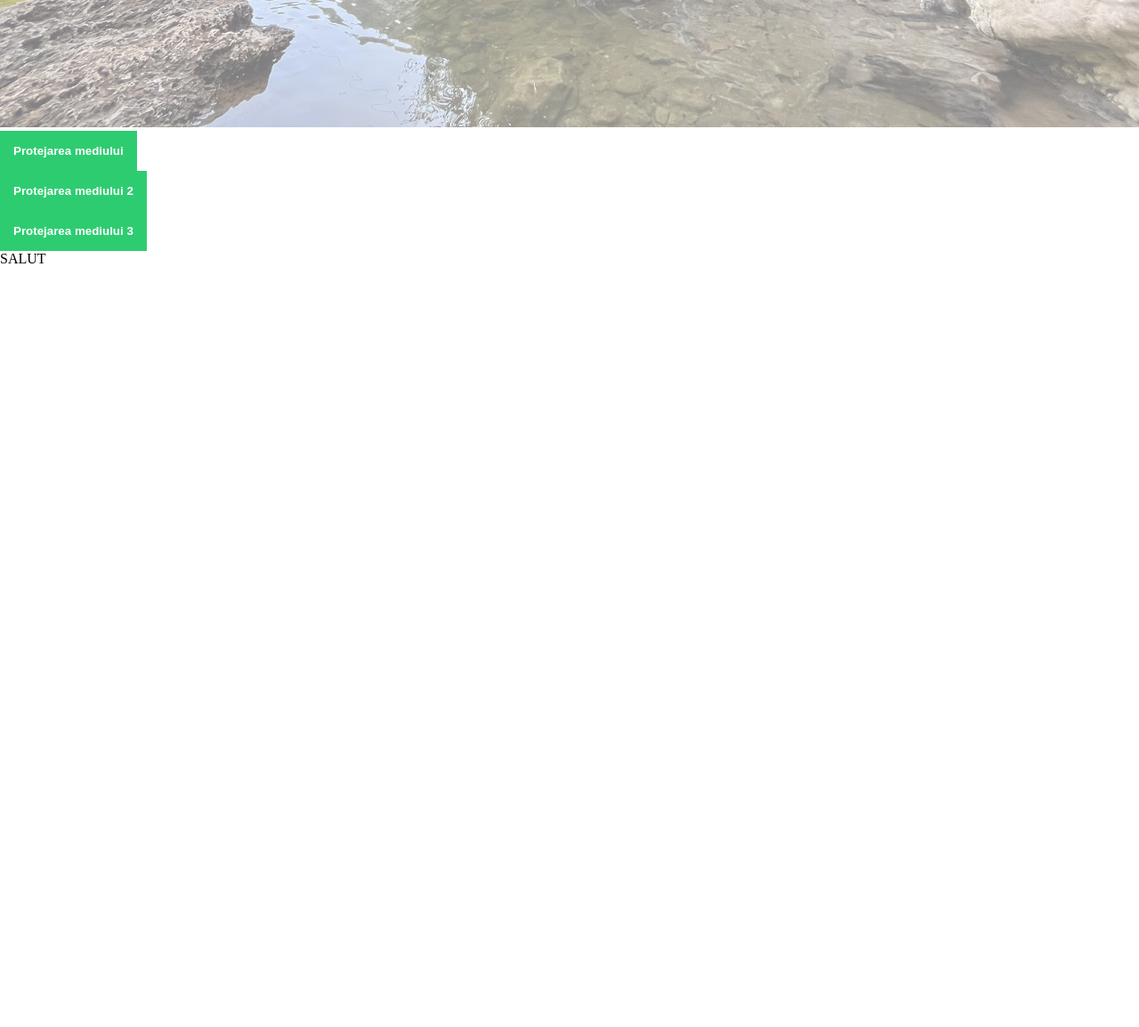
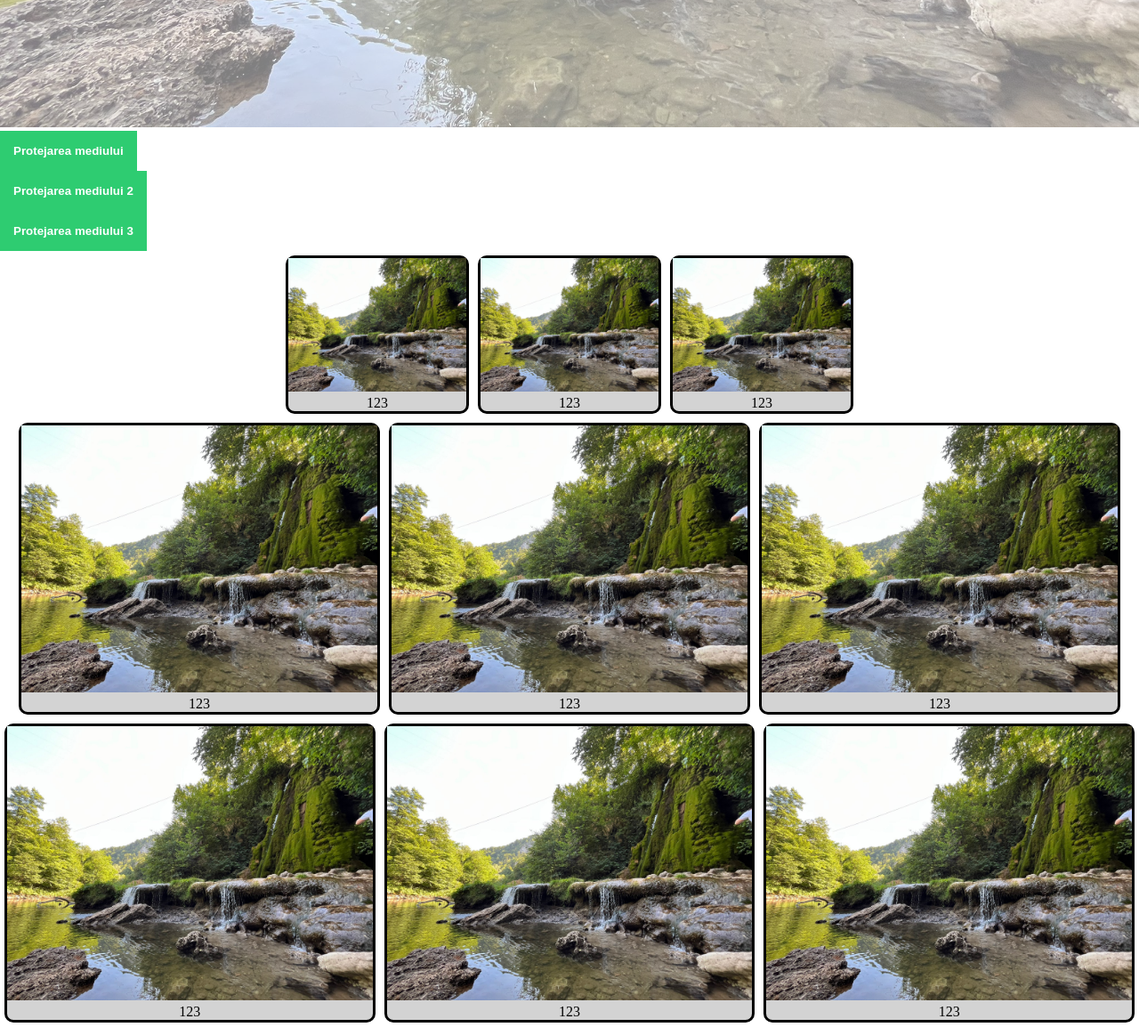
Before and after one commit to Cr-N/EcoWebChallenge, a plain HTML site: page index.html in a window 1280 px wide. Shown: the part 817-1971 px from the top of the page at 89% size. Before the commit the page ends 1117 px from the top, so only its background shows below. Drawn offline with Linux system fonts and the light colour scheme.

Commit message:
added card examples

```diff
--- a/index.html
+++ b/index.html
@@ -34,6 +34,7 @@
 
     <!-- Main section END -->
 
+    <!-- Accordion examples START-->
     <div>
         <button class="accordion-button">
             Protejarea mediului
@@ -58,7 +59,87 @@
             Continutul nostru aici 3
         </div>
     </div>
+    <!-- Accordion examples END-->
 
-    SALUT
+
+    <!-- CARD Examples START -->
+    <div class="card-holder-3">
+        <div class="card-small m5">
+            <img class="card-image-small" src="./img1.jpeg">
+            <div class="card-content-small">
+                123
+            </div>
+        </div>
+
+        <div class="card-small m5">
+            <img class="card-image-small" src="./img1.jpeg">
+            <div class="card-content-small">
+                123
+            </div>
+        </div>
+
+        <div class="card-small m5">
+            <img class="card-image-small" src="./img1.jpeg">
+            <div class="card-content-small">
+                123
+            </div>
+        </div>
+    </div>
+
+    <div class="card-holder-3">
+        <div class="card-medium m5">
+            <img class="card-image-medium" src="./img1.jpeg">
+            <div class="card-content-medium">
+                123
+            </div>
+        </div>
+
+        <div class="card-medium m5">
+            <img class="card-image-medium" src="./img1.jpeg">
+            <div class="card-content-medium">
+                123
+            </div>
+        </div>
+
+        <div class="card-medium m5">
+            <img class="card-image-medium" src="./img1.jpeg">
+            <div class="card-content-medium">
+                123
+            </div>
+        </div>
+    </div>
+
+    <div class="card-holder-3">
+        <div class="card-large m5">
+            <img class="card-image-large" src="./img1.jpeg">
+            <div class="card-content-large">
+                123
+            </div>
+        </div>
+
+        <div class="card-large m5">
+            <img class="card-image-large" src="./img1.jpeg">
+            <div class="card-content-large">
+                123
+            </div>
+        </div>
+
+        <div class="card-large m5">
+            <img class="card-image-large" src="./img1.jpeg">
+            <div class="card-content-large">
+                123
+            </div>
+        </div>
+    </div>
+
+
+
+    <!-- CARD Examples END -->
+
+
+
+
+
+
 </body>
 </html>
--- a/mainStyle.css
+++ b/mainStyle.css
@@ -77,5 +77,87 @@ div.accordion-content.active {
     display: block;
     opacity: 1;
 }
+/* Accordion Stuff END */
 
-/* Accordion Stuff END */
+
+
+/* Card Stuff START */
+
+div.card-holder-3{
+    display: flex;
+    justify-content:center;
+    align-items: center;
+}
+
+div.card-small{
+    display: block;
+    max-width: 200px;
+    max-height: 200px;
+    border: 3px solid black;
+    border-radius: 10px;
+    background-color: lightgray;
+}
+img.card-image-small{
+    width: 100%;
+}
+div.card-content-small{
+    text-align: center;
+}
+
+div.card-medium{
+    display: block;
+    max-width: 400px;
+    max-height: 400px;
+    border: 3px solid black;
+    border-radius: 10px;
+    background-color: lightgray;
+}
+img.card-image-medium{
+    width: 100%;
+}
+div.card-content-medium{
+    text-align: center;
+}
+
+
+div.card-large{
+    display: block;
+    max-width: 600px;
+    max-height: 600px;
+    border: 3px solid black;
+    border-radius: 10px;
+    background-color: lightgray;
+}
+img.card-image-large{
+    width: 100%;
+}
+div.card-content-large{
+    text-align: center;
+}
+
+
+
+/* Card Stuff END */
+
+
+
+/* Quick Options START */
+.m10{
+    margin: 10px;
+}
+.m5{
+    margin: 5px;
+}
+.m3{
+    margin: 3px;
+}
+.p10{
+    padding: 10px;
+}
+.p5{
+    padding: 5px;
+}
+.p3{
+    padding: 3px;
+}
+/* Quick Options END*/
```
